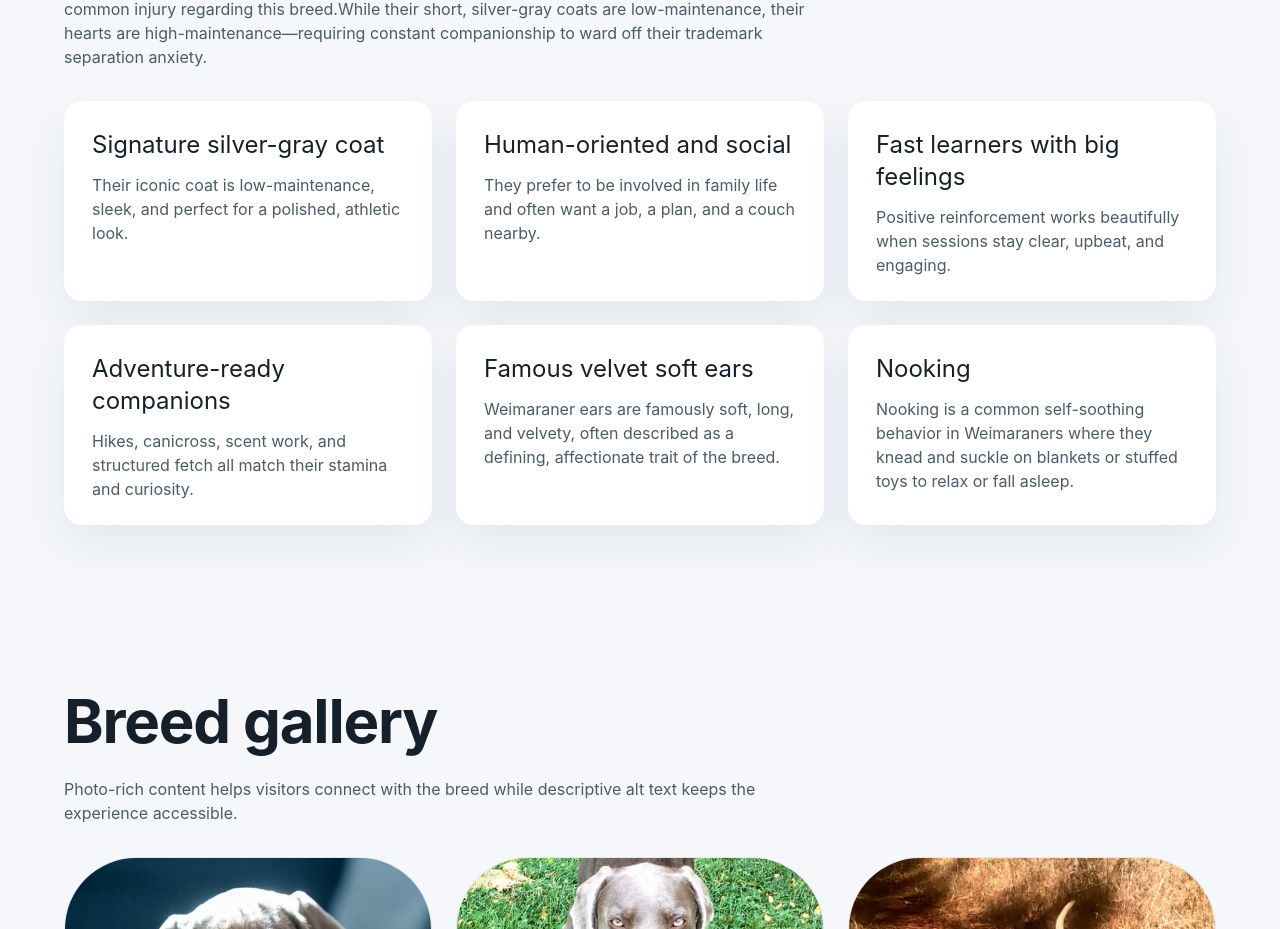
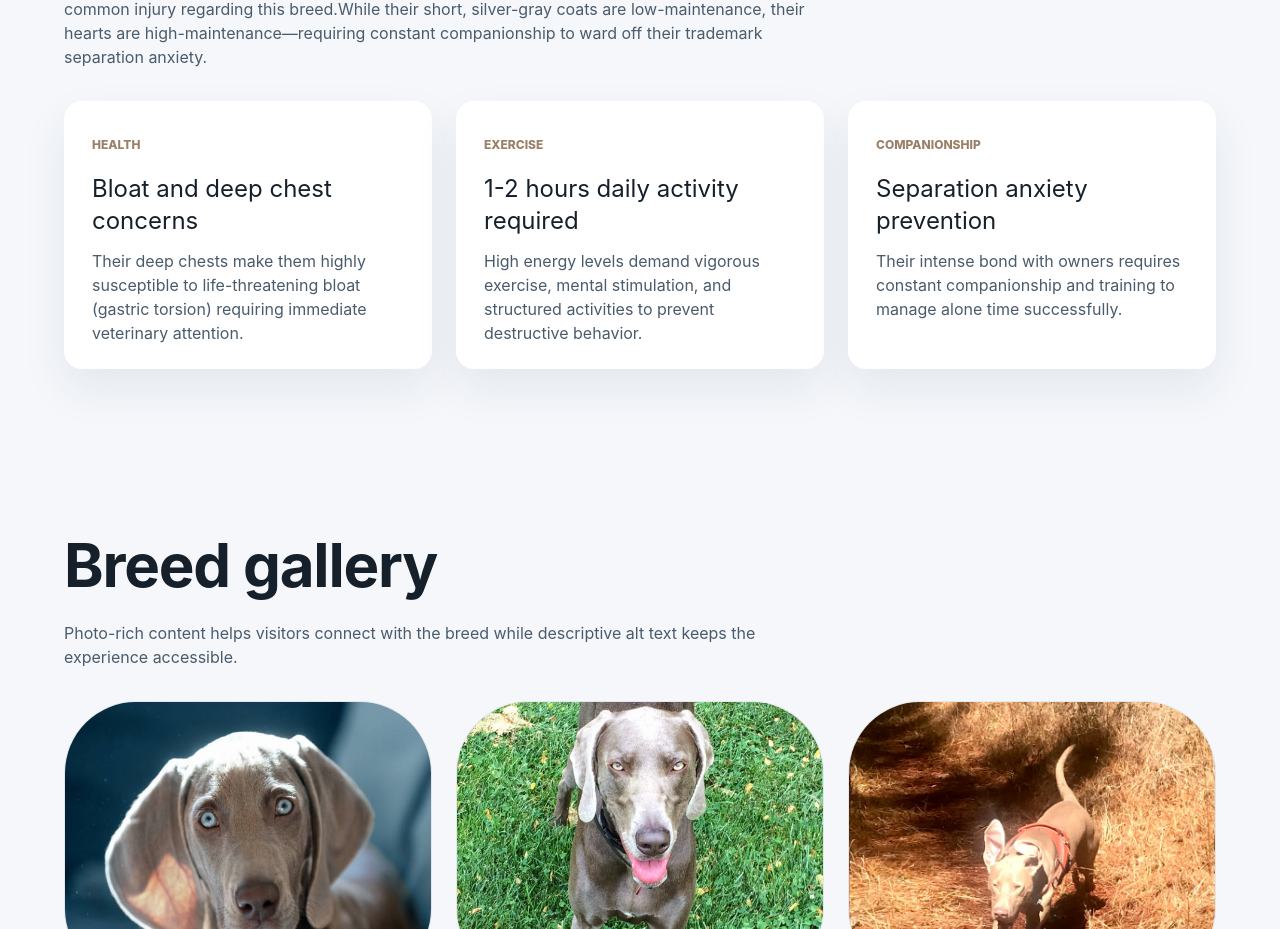
Before and after one commit to evilbeliver/weimwisdom, a Next.js app: page /breed-info in a window 1280 px wide. Shown: the part 1992-2921 px from the top of the page. Built offline with nearby package versions, Linux system fonts and the light colour scheme.

Commit message:
updated care essentials to have its own cards

```diff
--- a/src/data/siteContent.ts
+++ b/src/data/siteContent.ts
@@ -113,6 +113,24 @@ export const breedInfoHistory: SpotlightCard[] = [
     eyebrow: 'Lifestyle',
     title: 'Full-time companionship required',
     description: 'These "Velcro Dogs" demand 1-2 hours of daily exercise and constant human interaction to thrive.',
+  },
+];
+
+export const breedInfoCare: SpotlightCard[] = [
+  {
+    eyebrow: 'Health',
+    title: 'Bloat and deep chest concerns',
+    description: 'Their deep chests make them highly susceptible to life-threatening bloat (gastric torsion) requiring immediate veterinary attention.',
+  },
+  {
+    eyebrow: 'Exercise',
+    title: '1-2 hours daily activity required',
+    description: 'High energy levels demand vigorous exercise, mental stimulation, and structured activities to prevent destructive behavior.',
+  },
+  {
+    eyebrow: 'Companionship',
+    title: 'Separation anxiety prevention',
+    description: 'Their intense bond with owners requires constant companionship and training to manage alone time successfully.',
   },
 ];
 
--- a/src/pages/breed-info.tsx
+++ b/src/pages/breed-info.tsx
@@ -3,7 +3,7 @@ import { PageHero } from '@/components/PageHero';
 import { SectionBlock } from '@/components/SectionBlock';
 import { SiteLayout } from '@/components/SiteLayout';
 import { SpotlightGrid } from '@/components/SpotlightGrid';
-import { breedFacts, breedInfoHistory, fallbackMessage, galleryImages } from '@/data/siteContent';
+import { breedInfoCare, breedInfoHistory, fallbackMessage, galleryImages } from '@/data/siteContent';
 
 export default function BreedInfoPage() {
   return (
@@ -33,10 +33,10 @@ export default function BreedInfoPage() {
           "Health & Care Essentials",
           "With a lifespan of 10–13 years, the Weimaraner is a sturdy companion but does come with specific \"maintenance\" requirements. Their deep chests make them highly susceptible to bloat (gastric torsion), a life-threatening condition that requires immediate attention. Potential owners should also be mindful of hip dysplasia and heart issues. Also due to their athleticism ACL tears are another common injury regarding this breed.While their short, silver-gray coats are low-maintenance, their hearts are high-maintenance—requiring constant companionship to ward off their trademark separation anxiety."
         ]}
-        hasContent={breedFacts.length > 0}
+        hasContent={breedInfoCare.length > 0}
         fallback={fallbackMessage}
       >
-        <SpotlightGrid items={breedFacts} />
+        <SpotlightGrid items={breedInfoCare} />
       </SectionBlock>
       <SectionBlock
         title="Breed gallery"
```
